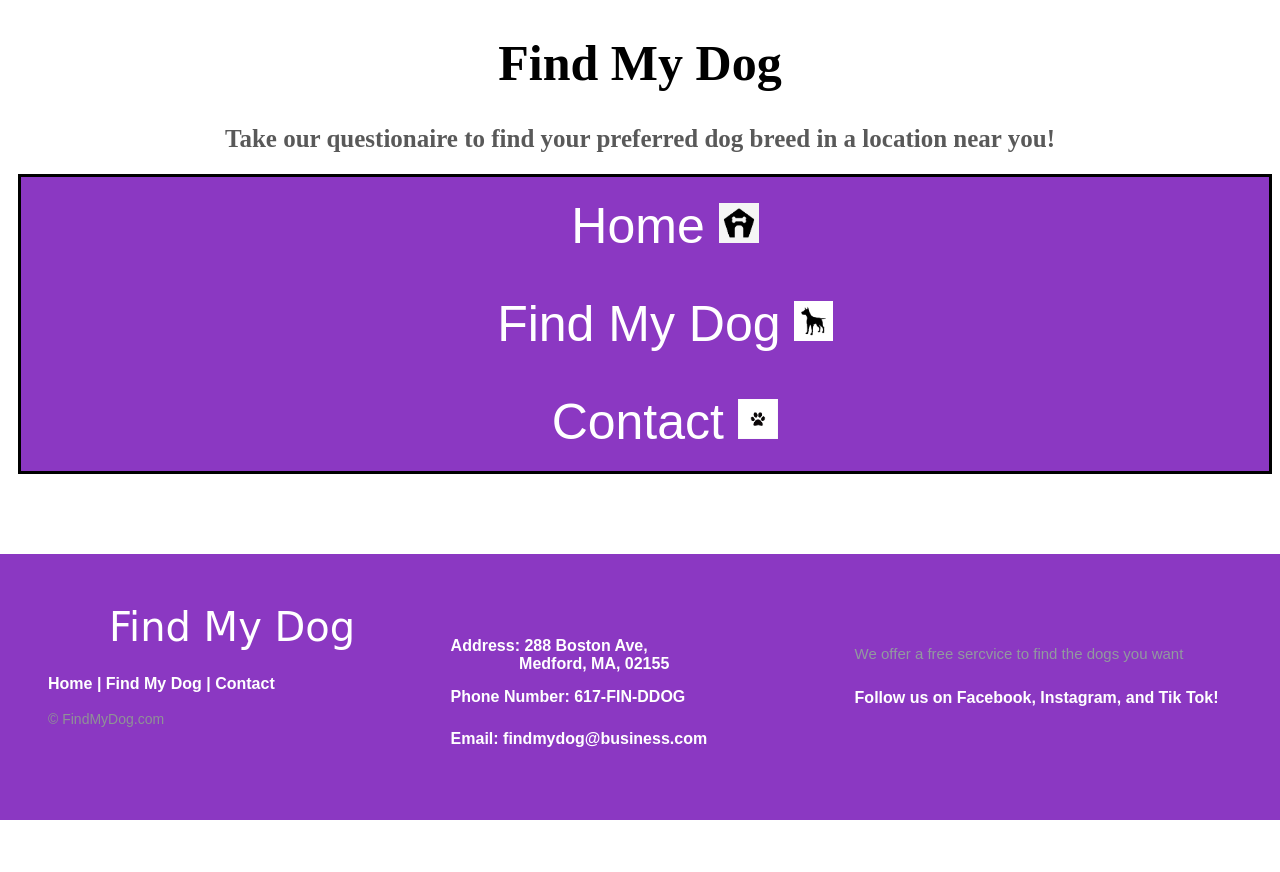
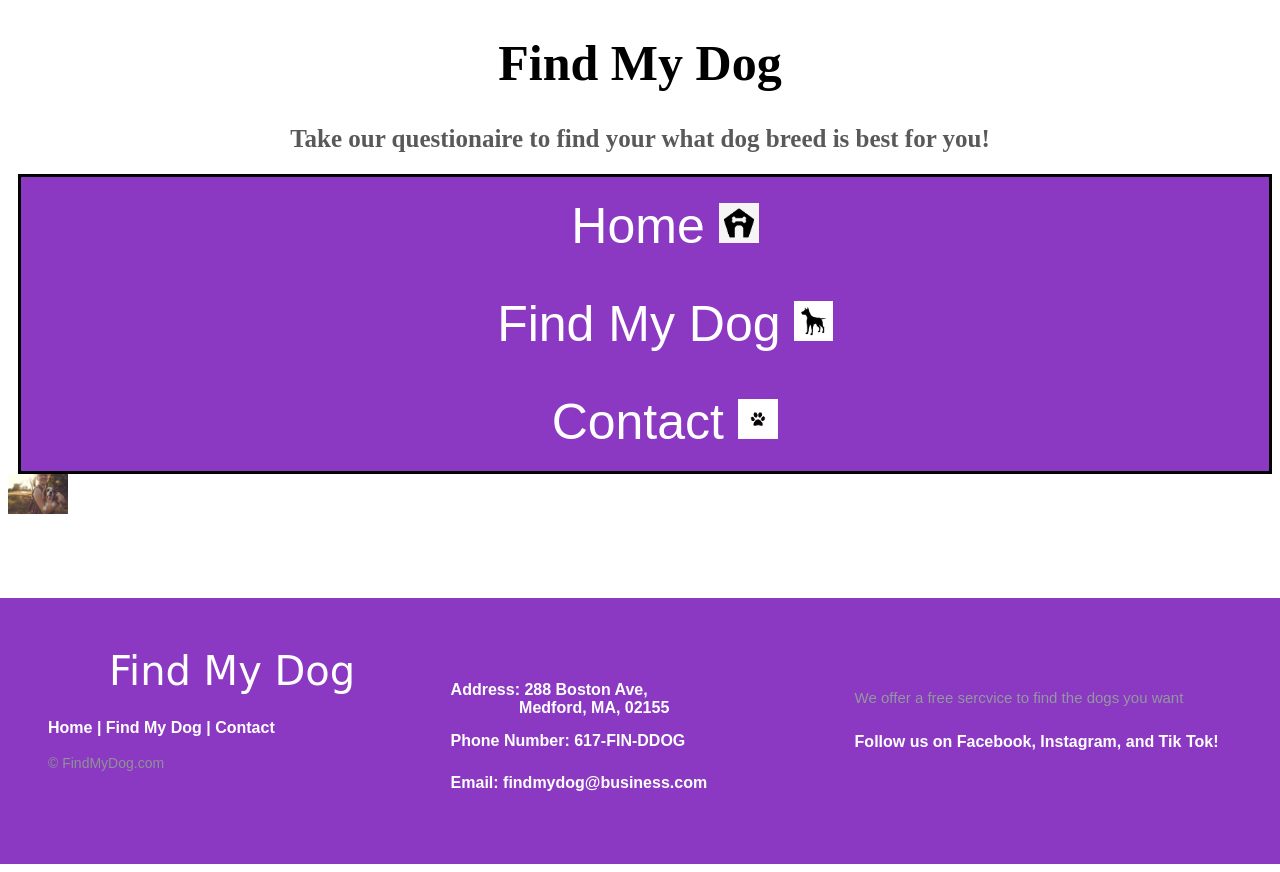
Before and after one commit to RyGuy125/comp20final, a website: page index.html in a window 1280 px wide. Shown: the top 872 px of the page. Before the commit the page ends 828 px from the top, so only its background shows below. Drawn offline with nearby package versions, Linux system fonts and the light colour scheme.

Commit message:
Update index.html

```diff
--- a/index.html
+++ b/index.html
@@ -2,23 +2,42 @@
 <html>
 <head>
 	<meta charset= "utf-8">
+	<meta name="viewport" content="width=device-width, initial-scale=1">
 	<link rel="stylesheet" type="text/css" href= "style.css" />
 	<style type="text/css">
+			#bannerimage {
+				max-height: 400px;
+				overflow: hidden;
+			}
+	</style>
+	<script src="jquery-3.4.1.js"></script>
+	<script language='javascript'>
 
-	</style>
+		$(document).ready(function () {
+				$("#motto").slideDown(1000);
+		});
+
+		$(document).ready(function () {
+				$("#bannerimage").slideDown(1000);
+		});
+
+	</script>
 </head>
 
 
 <body bgcolor= "#ffffff"; >
 	<h1>Find My Dog</h1>
-	<h2>Take our questionaire to find your preferred dog breed in a location
-        near you!</h2>
-    <div id="bannerimage"></div>
+	<h2 id="motto" style="display:none">Take our questionaire to find your what
+        dog breed is best for you!</h2>
 
 	<div class="navbar">
 	  <li><a class="active" href="#home">Home  <img src = "doghouse.png"></a></li>
       <li><a href="questions.html">Find My Dog   <img src = "dog.png"></a></li>
       <li><a href="contact.html">Contact    <img src = "paw.png"></a></li>
+	</div>
+
+	<div>
+		<img id="bannerimage" src = "dogwithgirl.jpg">
 	</div>
 
 
```
